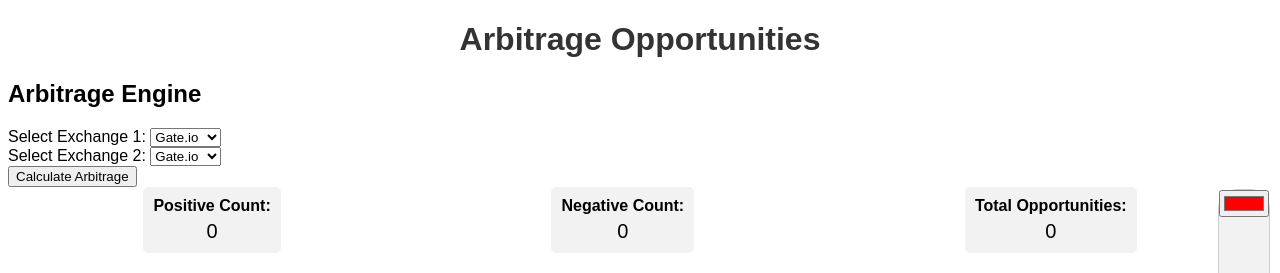
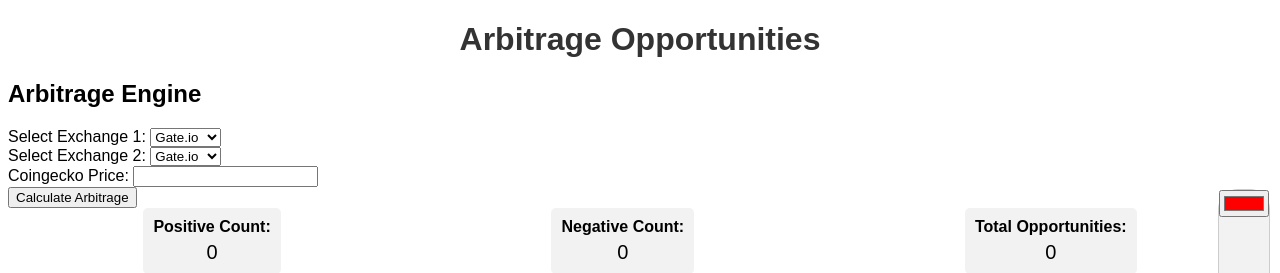
Before and after one commit to mailmaincoinsily/coinsilysite, a Flask app: page / in a window 1280 px wide. Shown: the top 273 px of the page. Run offline with Flask 3, Linux system fonts and the light colour scheme.

Commit message:
Update index.html

```diff
--- a/templates/index.html
+++ b/templates/index.html
@@ -23,6 +23,12 @@
                     <option value="{{ exchange_key }}">{{ exchange_data['name'] }}</option>
                 {% endfor %}
             </select>
+            <br>
+            <label for="coingecko_price">Coingecko Price:</label>
+            <input type="text" name="coingecko_price" id="coingecko_price" value="{{ coingecko_price }}">
+            {% if coingecko_price_error %}
+                <p class="error">{{ coingecko_price_error }}</p>
+            {% endif %}
             <br>
             <input type="submit" value="Calculate Arbitrage">
         </form>
```
